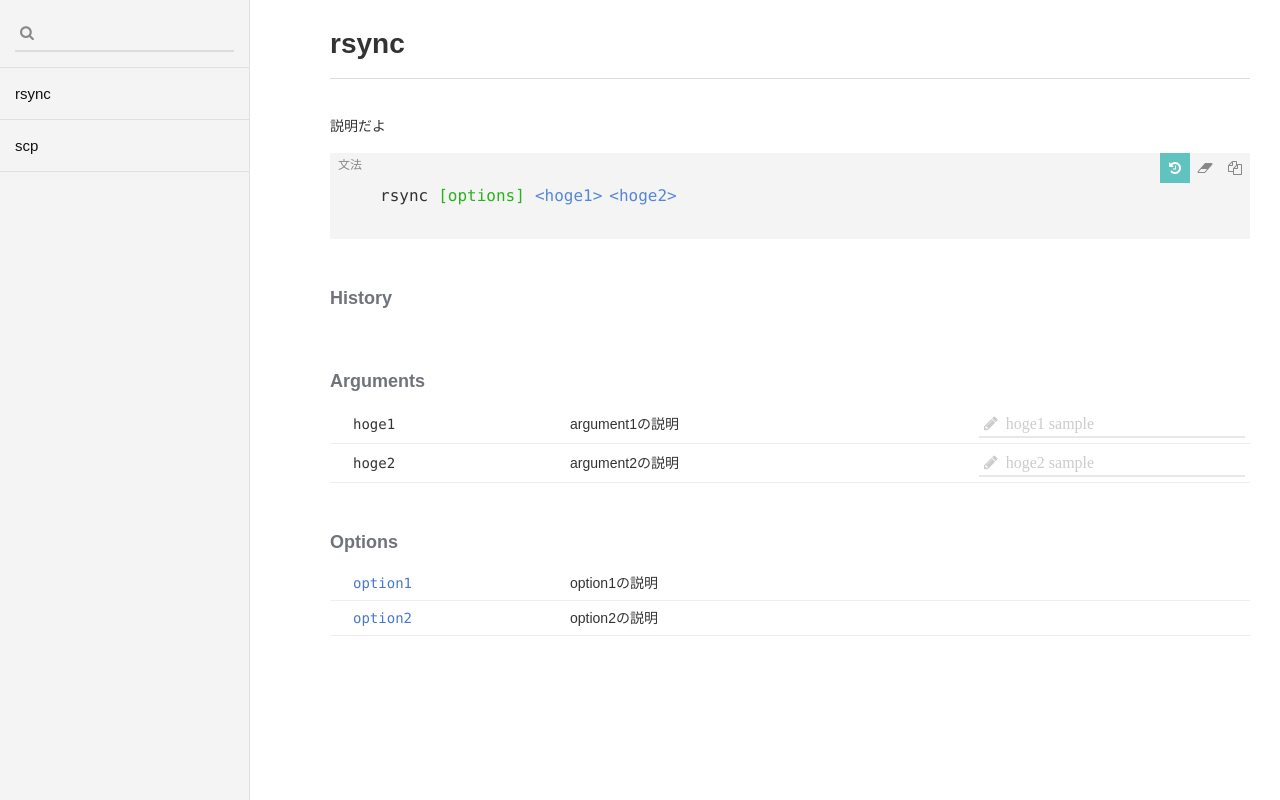
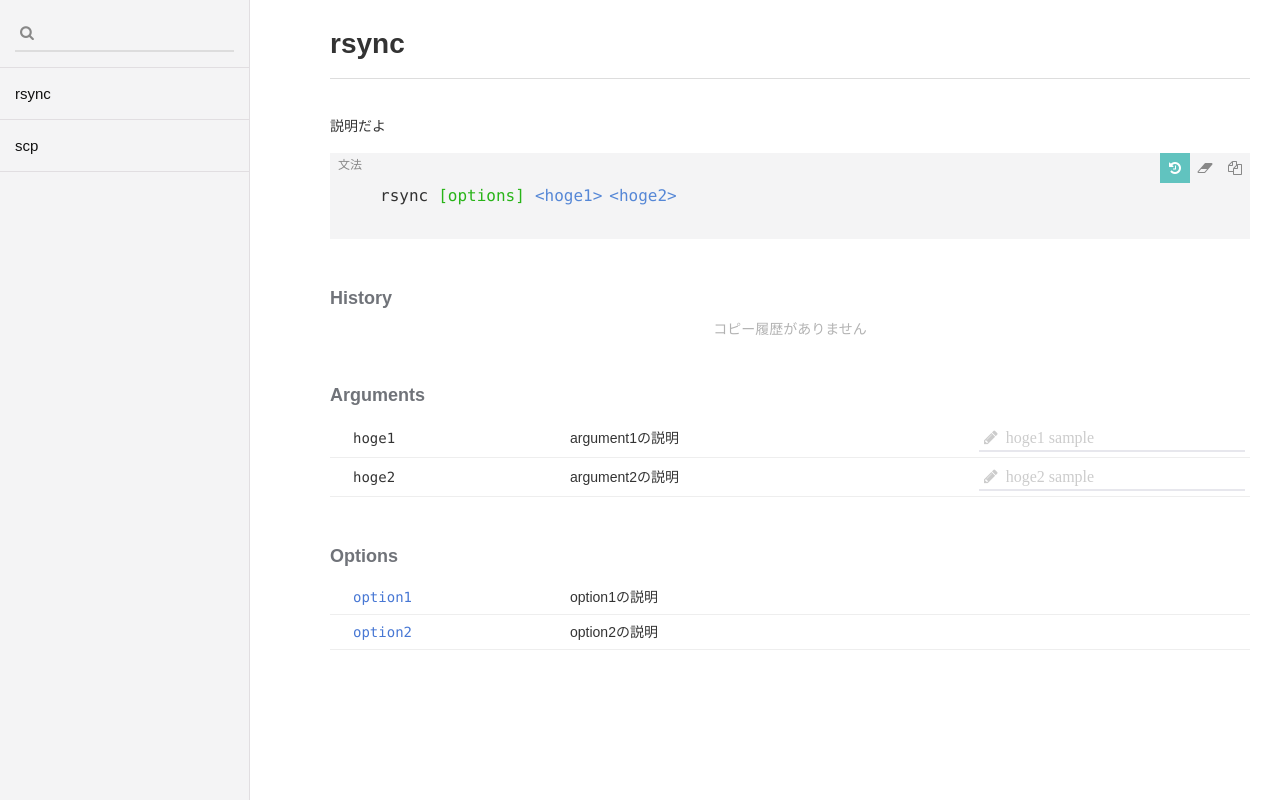
Before and after one commit to hogesuke/linux-command-generator, an Angular app: page /commands/rsync in a window 1280 px wide. Both pictures are taken after a click on the button 1175 px from the left and 168 px from the top of the page. Built offline with nearby package versions, Linux system fonts and the light colour scheme.

Commit message:
historyがない場合の表示を修正

```diff
--- a/src/app/commands/command/command.component.html
+++ b/src/app/commands/command/command.component.html
@@ -25,12 +25,13 @@
 
   <div id="block-history" [class.visible]="visibleHistory">
     <h3>History</h3>
-    <table class="history-table">
+    <table class="history-table" *ngIf="hasHistory()">
       <tr *ngFor="let h of histories">
         <td class="sentence" (click)="applyHistory(h)">{{ h.sentence }}</td>
         <td class="buttons"><button class="button" (click)="removeHistory(h)">REMOVE</button></td>
       </tr>
     </table>
+    <div class="none" *ngIf="!hasHistory()">コピー履歴がありません</div>
   </div>
 
   <div id="block-arg">
--- a/src/app/commands/command/command.component.scss
+++ b/src/app/commands/command/command.component.scss
@@ -190,6 +190,12 @@ table {
   &.visible {
     display: block;
   }
+
+  .none {
+    text-align: center;
+    font-size: 14px;
+    color: rgba(0, 0, 0, 0.3);
+  }
 }
 
 @mixin arg-input($color) {
```
